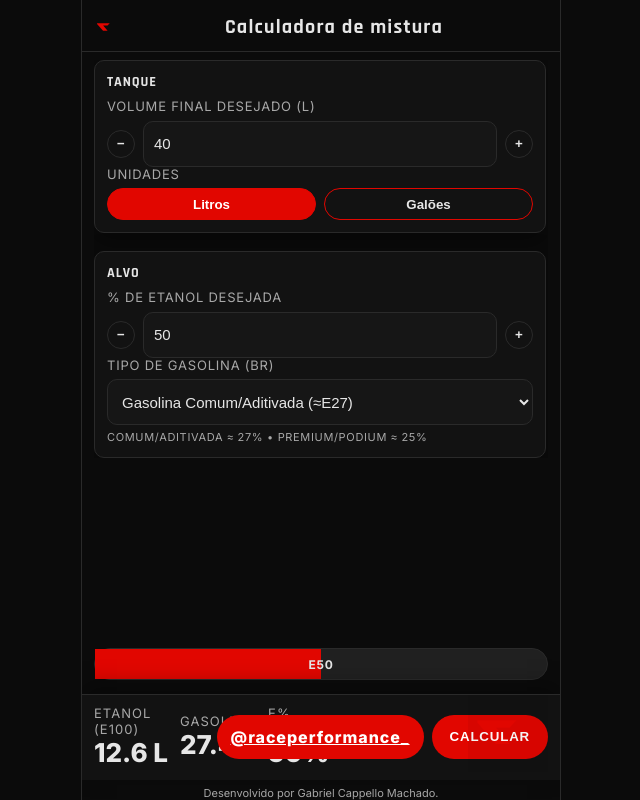
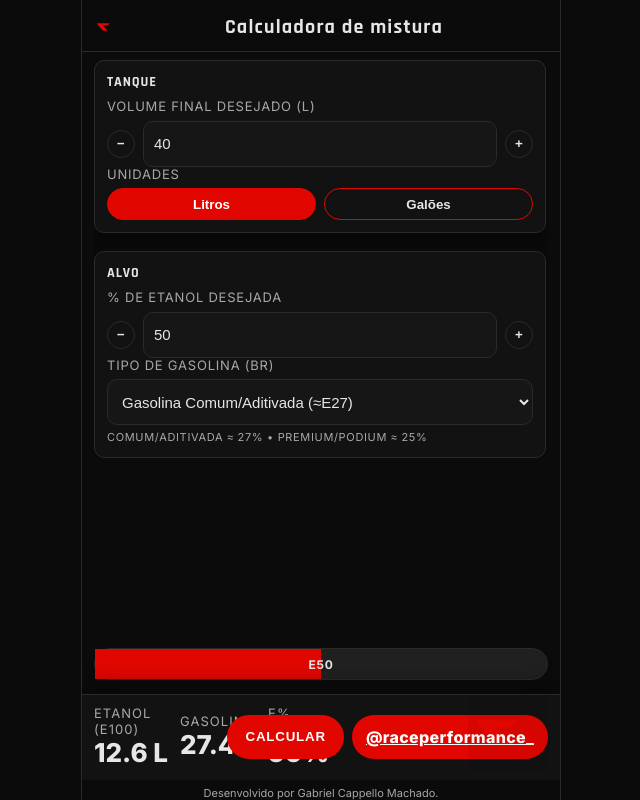
Before and after one commit to Gligoco/Calc_mix_fuel, a React (Vite) app in the folder fuel-mix-calculator/: page / in a window 1280 px wide. Both pictures are taken after a click on the button "CALCULAR". Shown: the whole page, without its empty margins (319-959 px from the left). Built offline with nearby package versions, Linux system fonts and the light colour scheme.

Commit message:
Refactor results bar layout and add centered calculate button
Co-authored-by: vwb5n4ffm8 <vwb5n4ffm8@privaterelay.appleid.com>

```diff
--- a/fuel-mix-calculator/src/App.jsx
+++ b/fuel-mix-calculator/src/App.jsx
@@ -162,14 +162,14 @@ export default function App() {
             </>
           )}
         </div>
+        <button className="rp-cta" onClick={()=> setHasCalculated(true)}>CALCULAR</button>
         {hasCalculated && (
-          <a className="rp-cta" style={{ display: 'inline-grid', placeItems: 'center', padding: '0 14px' }}
+          <a className="rp-cta-ig"
              href="https://www.instagram.com/raceperformance_?igsh=MWY1N25vZ3hmMTdsZA=="
              target="_blank" rel="noopener noreferrer" aria-label="Instagram">
             @raceperformance_
           </a>
         )}
-        <button className="rp-cta" onClick={()=> setHasCalculated(true)}>CALCULAR</button>
       </div>
 
       <div className="rp-footer-note">Desenvolvido por Gabriel Cappello Machado.</div>
--- a/fuel-mix-calculator/src/styles/brand.css
+++ b/fuel-mix-calculator/src/styles/brand.css
@@ -73,15 +73,23 @@ body {
 .rp-tank .label { position: relative; z-index: 1; font-weight: 700; letter-spacing: .06em; font-size: 12px; }
 
 /* Sticky results bar */
-.rp-results { position: sticky; bottom: 0; z-index: 10; background: var(--rp-surface); border-top: 1px solid var(--rp-border); display: grid; grid-template-columns: 1fr auto auto; gap: 8px; align-items: center; padding: 10px 12px; padding-bottom: max(12px, env(safe-area-inset-bottom)); box-shadow: 0 -8px 22px rgba(0,0,0,0.35); }
+.rp-results {
+  position: sticky; bottom: 0; z-index: 10;
+  background: var(--rp-surface);
+  border-top: 1px solid var(--rp-border);
+  display: grid; grid-template-columns: 1fr auto 1fr; /* left results | centered CTA | right IG */
+  gap: 8px; align-items: center;
+  padding: 10px 12px; padding-bottom: max(12px, env(safe-area-inset-bottom));
+  box-shadow: 0 -8px 22px rgba(0,0,0,0.35);
+}
 .rp-results-left { display: flex; gap: 12px; align-items: center; min-width: 0; }
 .rp-kpi .k-label { font-size: clamp(11px, 2.6vw, 13px); color: var(--rp-muted); text-transform: uppercase; letter-spacing: .08em; }
 .rp-kpi .k-value { font-size: clamp(18px, 4.8vw, 26px); font-weight: 800; white-space: nowrap; }
 .results-value { white-space: nowrap; overflow: hidden; text-overflow: ellipsis; }
-.rp-cta { min-width: 112px; height: 44px; padding: 0 18px; border-radius: 999px; background: var(--rp-red); border: 0; color: #fff; font-weight: 800; letter-spacing: .06em; }
+.rp-cta { min-width: 112px; height: 44px; padding: 0 18px; border-radius: 999px; background: var(--rp-red); border: 0; color: #fff; font-weight: 800; letter-spacing: .06em; justify-self: center; }
 .rp-cta:active { transform: scale(0.98); }
-.rp-instagram { width: 44px; height: 44px; border-radius: 50%; background: var(--rp-surface-2); border: 1px solid var(--rp-border); display: grid; place-items: center; color: var(--rp-text); }
-.rp-instagram:active { transform: scale(0.98); }
+.rp-cta-ig { height: 44px; padding: 0 14px; border-radius: 999px; background: var(--rp-red); border: 0; color: #fff; font-weight: 800; letter-spacing: .02em; display: inline-grid; place-items: center; justify-self: end; }
+.rp-cta-ig:active { transform: scale(0.98); }
 
 /* Watermark inside results */
 .rp-results::before { content: ""; position: absolute; inset: 0; background: url('/logo.svg') right 12px bottom 8px/80px no-repeat; opacity: 0.04; pointer-events: none; }
```
